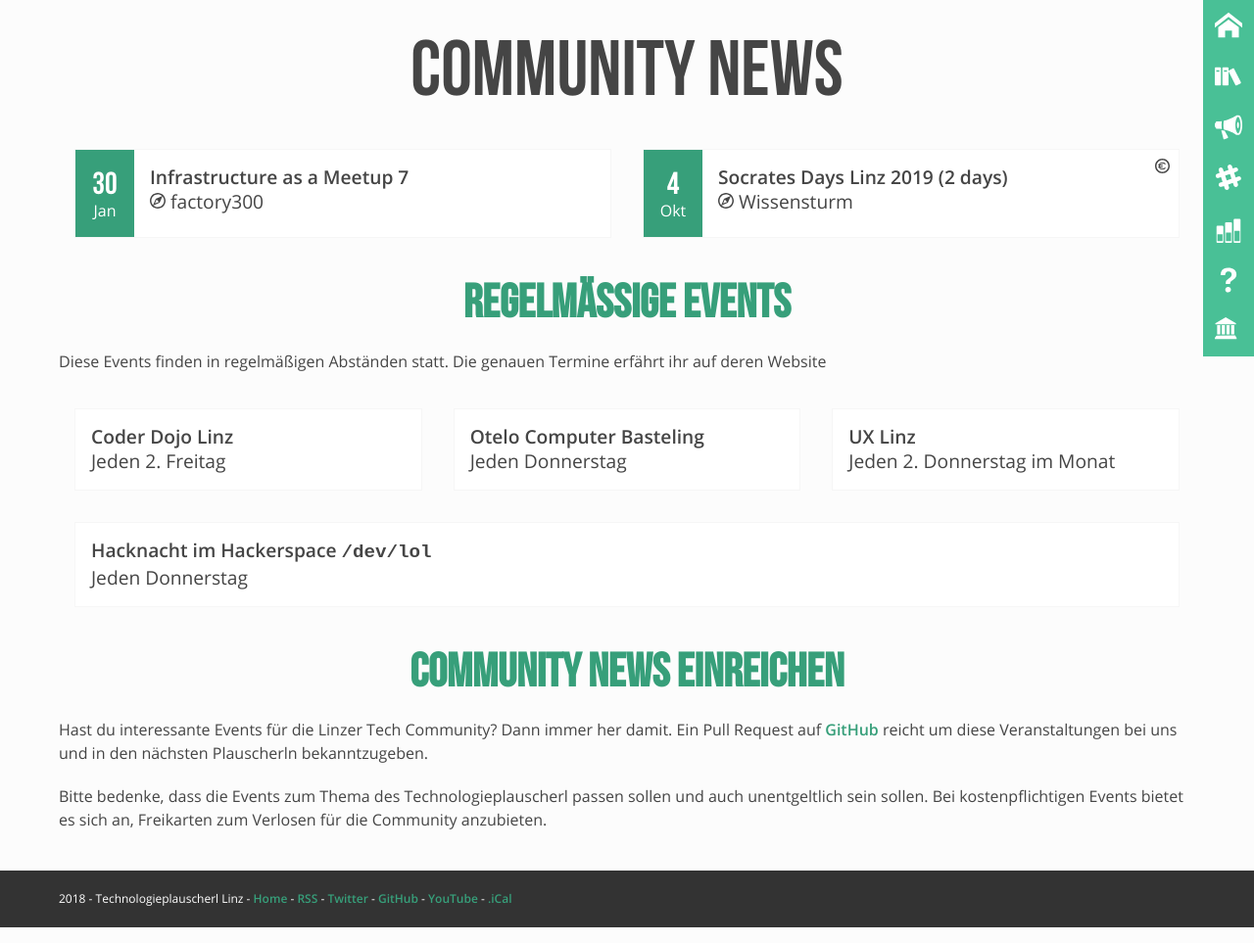
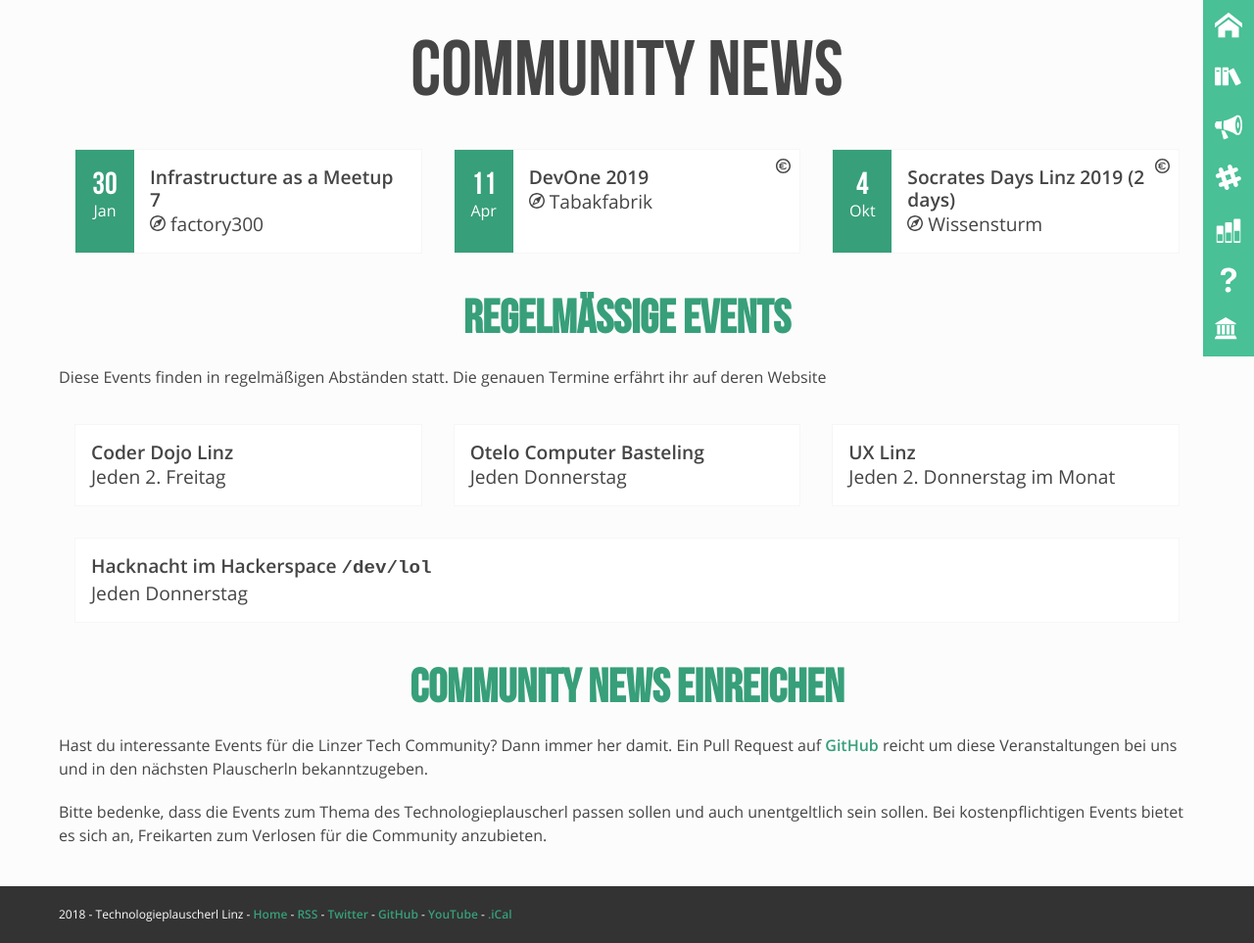
Before and after one commit to mericanAncer127/plauscherl, a Jekyll site: the page built from pages/community-news.html, in a window 1280 px wide. Shown: the whole page at 98% size. Built offline with Jekyll 4.4.1, drawn with Linux system fonts in a browser that asks for light colours.

Commit message:
Update community.yml

```diff
--- a/_data/community.yml
+++ b/_data/community.yml
@@ -116,9 +116,9 @@
   name: "#devone"
   events:
     -
-      name: "#devone"
+      name: "DevOne 2019"
       location: "Tabakfabrik"
-      date: 2018-04-26
+      date: 2019-04-11
       link: http://devone.at
       cost: EUR
 -
```
